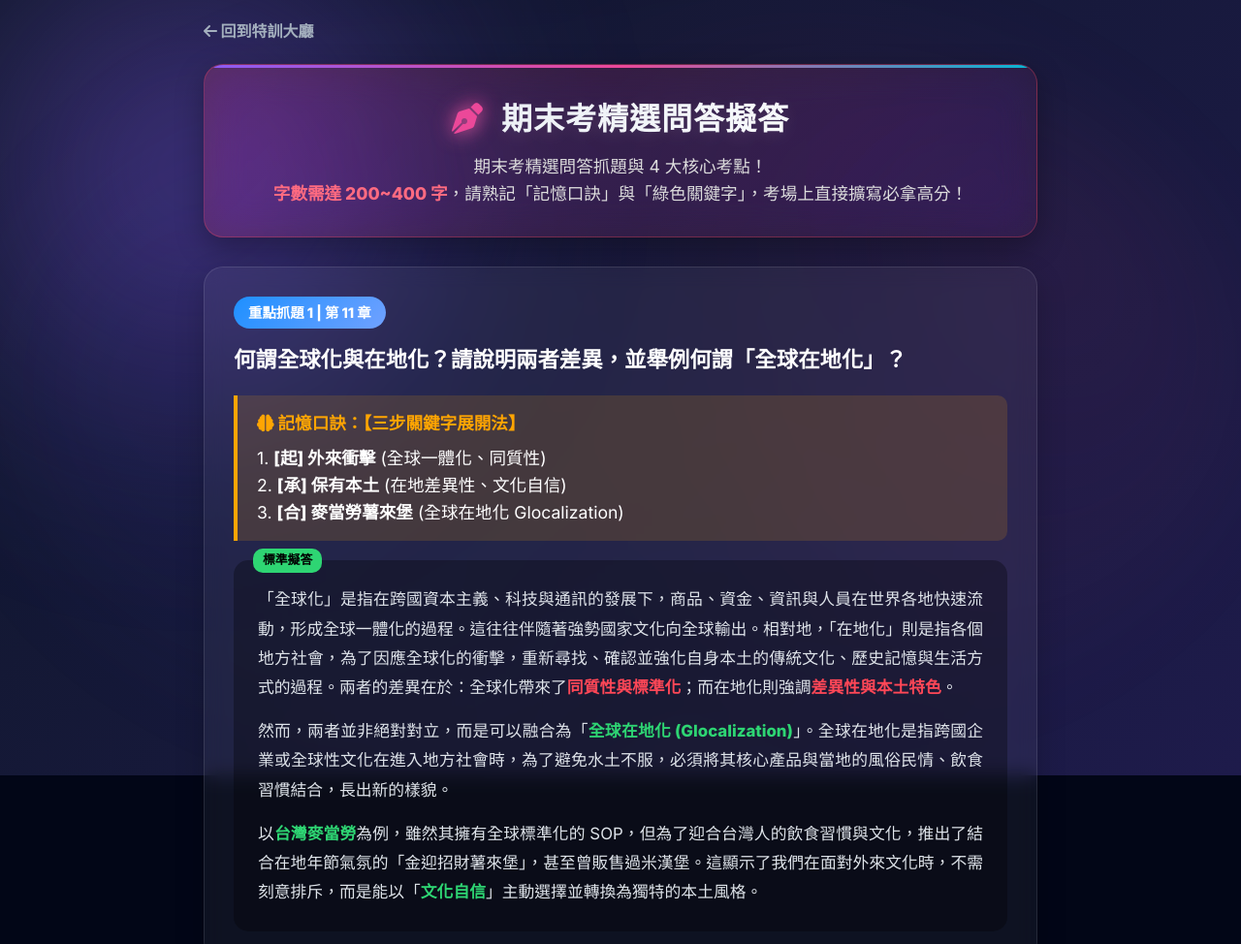
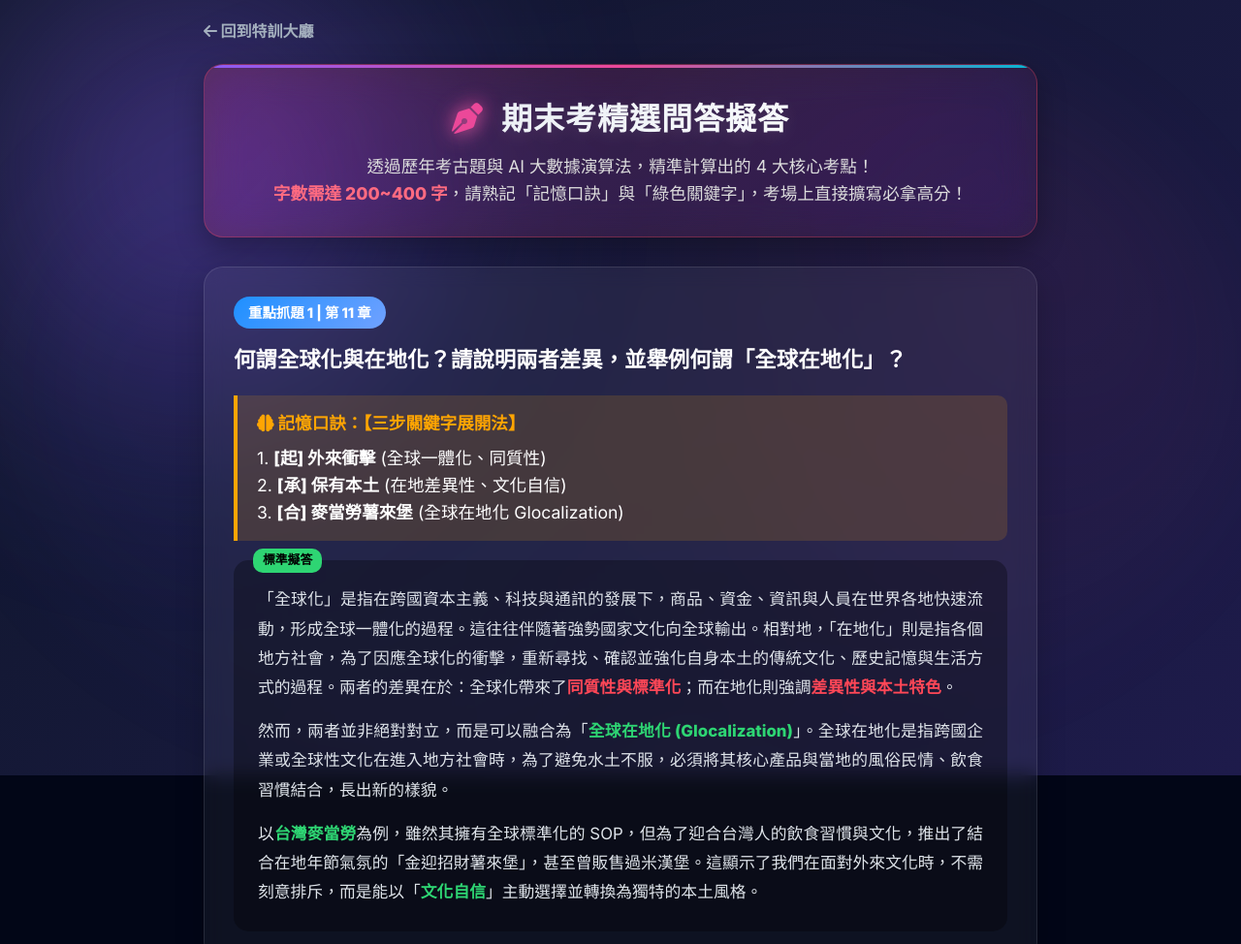
Before and after one commit to m0904103/gender-health-study-app, a website: page short-answers.html in a window 1280 px wide. Shown: the top 974 px of the page at 97% size. Drawn offline with Linux system fonts and the light colour scheme.

Commit message:
Update subtitle to mention AI big data instead of teacher

```diff
--- a/short-answers.html
+++ b/short-answers.html
@@ -165,7 +165,7 @@
 
         <div class="header glass">
             <h1><i class="fas fa-pen-nib"></i> 期末考精選問答擬答</h1>
-            <p>期末考精選問答抓題與 4 大核心考點！<br>
+            <p>透過歷年考古題與 AI 大數據演算法，精準計算出的 4 大核心考點！<br>
             <span style="color:#ff6b81; font-weight:bold;">字數需達 200~400 字</span>，請熟記「記憶口訣」與「綠色關鍵字」，考場上直接擴寫必拿高分！</p>
         </div>
 
```
